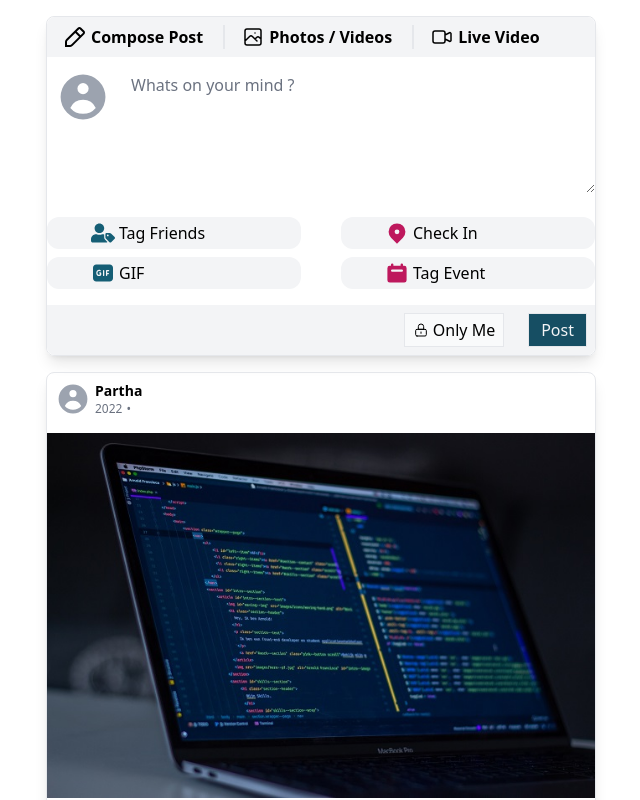
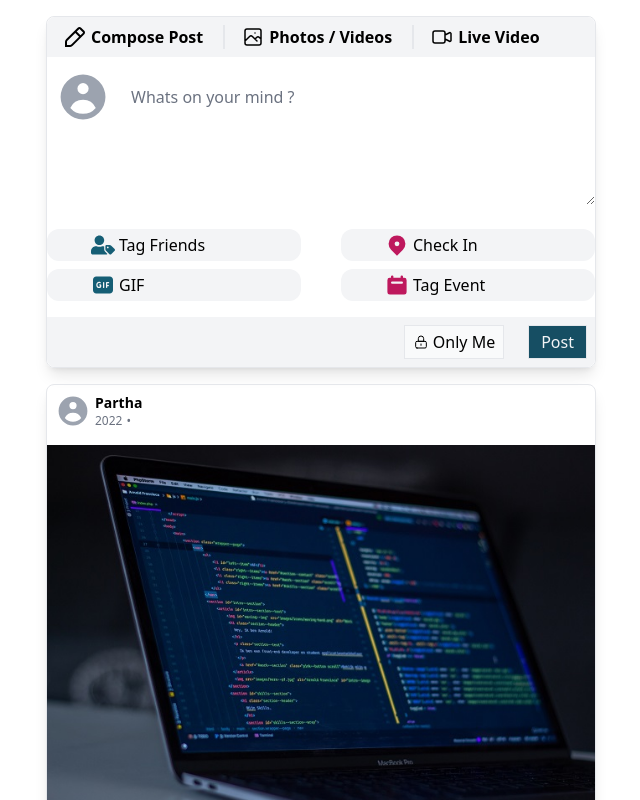
Before and after one commit to ParthaChangmai/assignmentFbGif, a React (Create React App) app: page / in a window 1280 px wide. Shown: the top 800 px of the page, without its empty margins (319-959 px from the left). Built offline with nearby package versions, Linux system fonts and the light colour scheme.

Commit message:
adjusted the placeholder margins

```diff
--- a/src/components/NewPost/TextArea.jsx
+++ b/src/components/NewPost/TextArea.jsx
@@ -3,7 +3,7 @@ import React from 'react';
 function TextArea() {
 	return (
 		<>
-			<div className="flex gap-2 pl-2">
+			<div className="flex gap-2 pl-2 ">
 				<svg
 					xmlns="http://www.w3.org/2000/svg"
 					className="w-16 h-16 text-gray-400"
@@ -21,7 +21,7 @@ function TextArea() {
 					id="Post"
 					cols="20"
 					rows="5"
-					className="w-full h-32 border-none outline-none focus:outline-none focus:ring-0"
+					className="w-full h-32 border-none outline-none focus:outline-none focus:ring-0 mt-3"
 					placeholder="Whats on your mind ? "
 				/>
 			</div>
```
